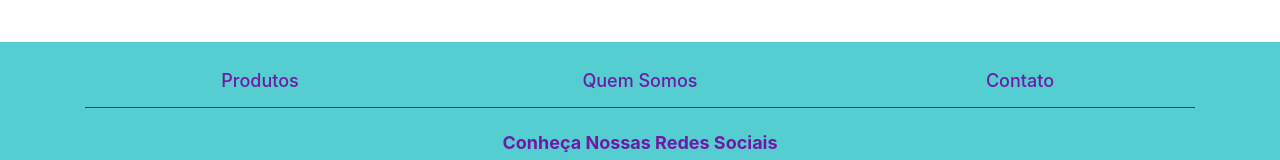
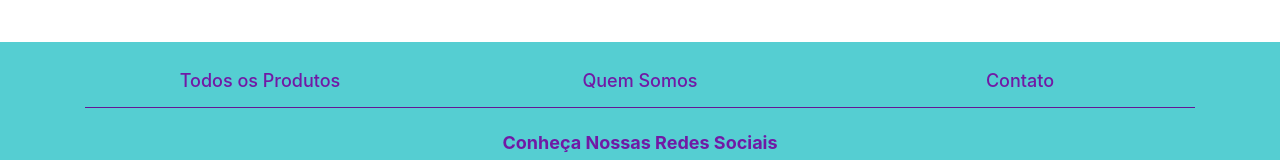
Before and after one commit to GuilhermeCLima/fitha, an Angular app in the folder fitha/: page /home in a window 1280 px wide. Shown: the part 2068-2228 px from the top of the page. Built offline with nearby package versions, Linux system fonts and the light colour scheme.

Commit message:
Alterações finais do footer

```diff
--- a/fitha/src/app/footer/footer.component.html
+++ b/fitha/src/app/footer/footer.component.html
@@ -3,7 +3,7 @@
 		<div id="conteudo" class="mt-2">
 			<div id="primeiraLinha" class="row justify-content-center">
 				<div class="col-md-4 col-sm-12">
-					<h5><a [routerLink]="['/produtos']">Produtos</a></h5>
+					<h5><a [routerLink]="['/produtos']">Todos os Produtos</a></h5>
 				</div>
 				<div class="col-md-4 col-sm-12">
 					<h5><a [routerLink]="['/quemsomos']">Quem Somos</a></h5>
```
